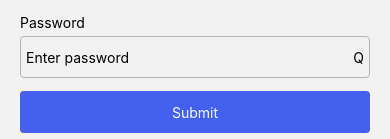
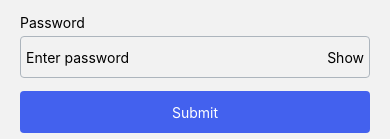
Before and after one commit to avardag/rn_login_register, a React Native app: screen / in a window 390 px wide. Shown: the part 419-558 px from the top of the page. Built offline with nearby package versions, Linux system fonts and the light colour scheme.

Commit message:
add show/hide password in password inputs

```diff
--- a/src/components/Login/index.js
+++ b/src/components/Login/index.js
@@ -1,5 +1,5 @@
 import {View, Text, Image, TouchableOpacity} from 'react-native';
-import React from 'react';
+import React, {useState} from 'react';
 import Container from '../common/Container';
 import Input from '../common/Input';
 import CustomButton from '../common/CustomButton';
@@ -16,6 +16,7 @@ export default function LoginComponent({
   onChange,
 }) {
   const {navigate} = useNavigation();
+  const [isSecureEntry, setIsSecureEntry] = useState(true);
   return (
     <Container>
       <Image
@@ -47,9 +48,13 @@ export default function LoginComponent({
           <Input
             label="Password"
             placeholder="Enter password"
-            secureTextEntry
             iconPosition="right"
-            icon={<Text>Q</Text>}
+            secureTextEntry={isSecureEntry}
+            icon={
+              <TouchableOpacity onPress={() => setIsSecureEntry(prev => !prev)}>
+                <Text>{isSecureEntry ? 'Show' : 'Hide'}</Text>
+              </TouchableOpacity>
+            }
             onChangeText={value => {
               onChange({name: 'password', value});
             }}
--- a/src/components/Register/index.js
+++ b/src/components/Register/index.js
@@ -1,5 +1,5 @@
 import {View, Text, Image, TouchableOpacity} from 'react-native';
-import React from 'react';
+import React, {useState} from 'react';
 import Container from '../common/Container';
 import Input from '../common/Input';
 import CustomButton from '../common/CustomButton';
@@ -17,6 +17,7 @@ export default function RegisterComponent({
   onChange,
 }) {
   const {navigate} = useNavigation();
+  const [isSecureEntry, setIsSecureEntry] = useState(true);
   return (
     <Container>
       <Image
@@ -71,9 +72,13 @@ export default function RegisterComponent({
           <Input
             label="Password"
             placeholder="Enter desired password"
-            secureTextEntry
             iconPosition="right"
-            icon={<Text>Show</Text>}
+            secureTextEntry={isSecureEntry}
+            icon={
+              <TouchableOpacity onPress={() => setIsSecureEntry(prev => !prev)}>
+                <Text>{isSecureEntry ? 'Show' : 'Hide'}</Text>
+              </TouchableOpacity>
+            }
             onChangeText={value => {
               onChange({name: 'password', value});
             }}
```
